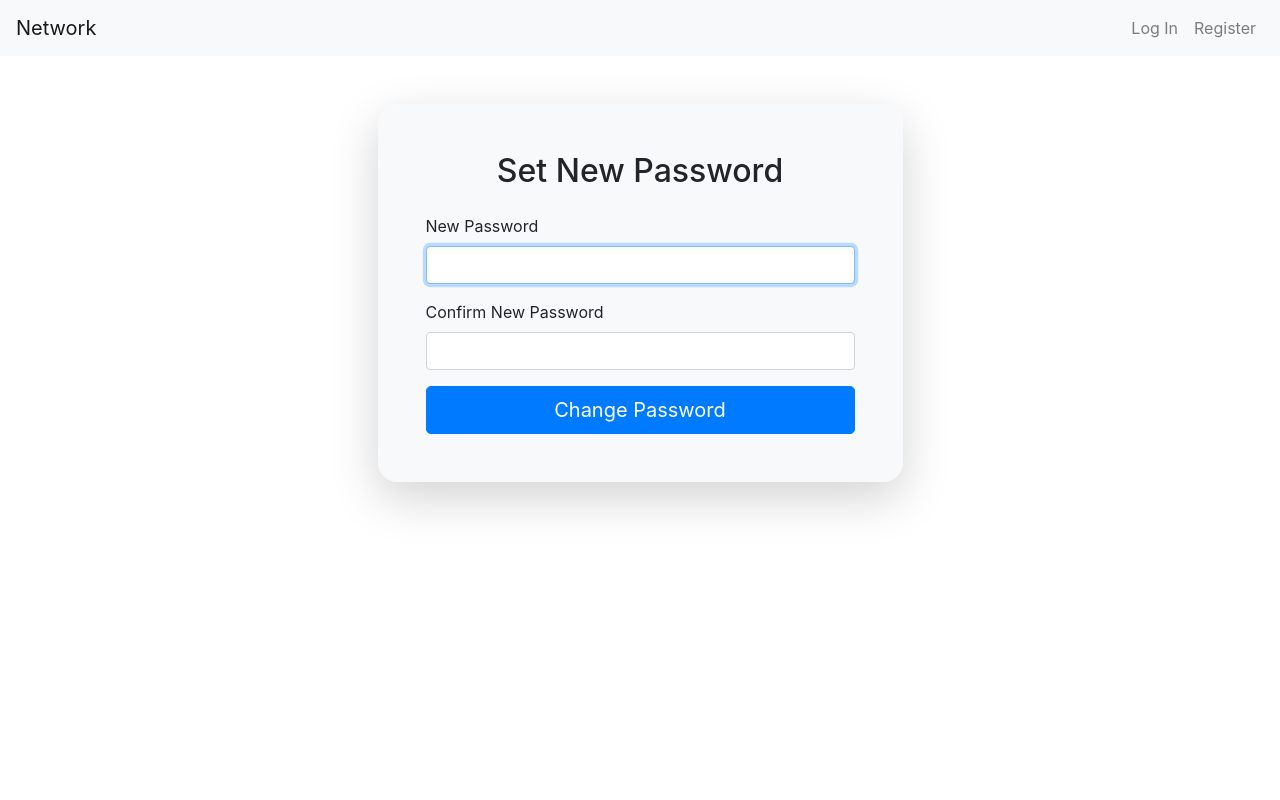
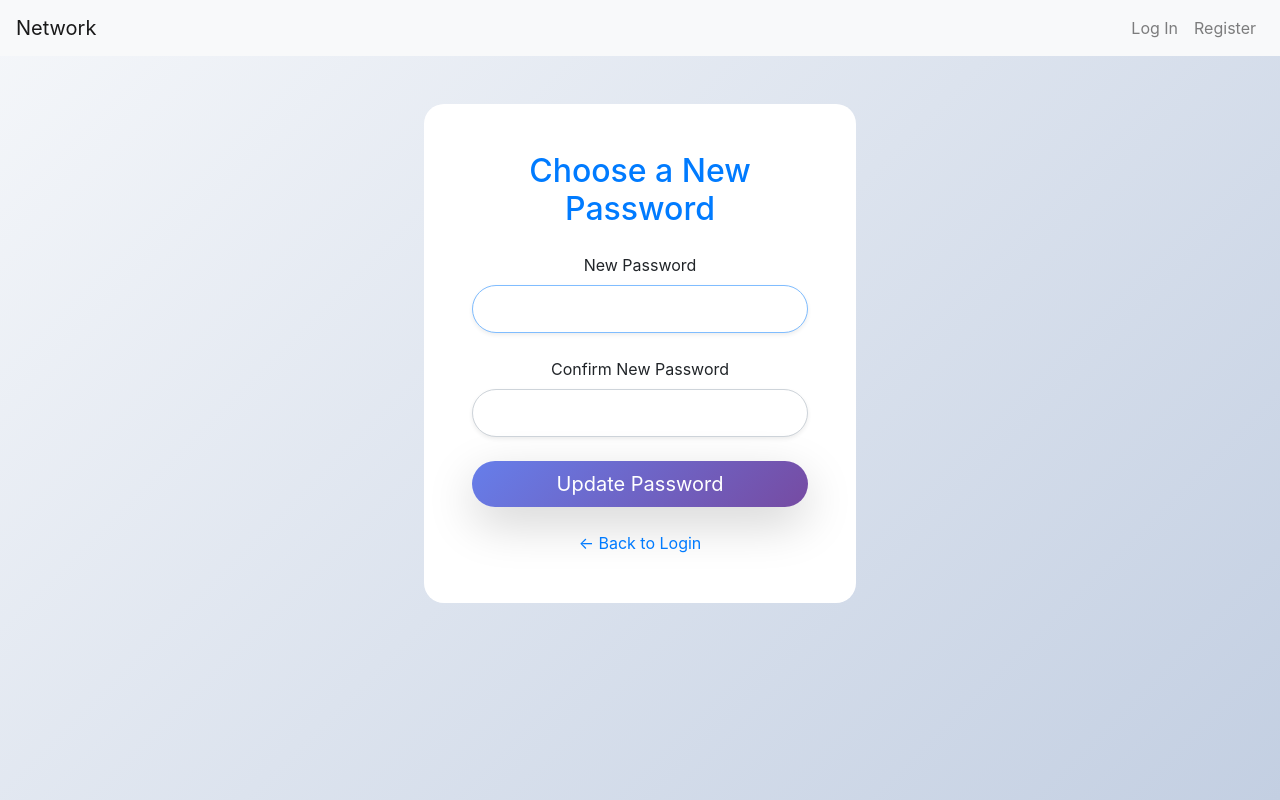
Before and after one commit to mahmudurrahman-beep/network, a Django app: page /password-reset/confirm/1/1/ in a window 1280 px wide. Run offline with Django 3.2, Linux system fonts and the light colour scheme; some libraries are stand-ins or nearby versions.

Commit message:
Update password_reset_confirm.html

```diff
--- a/network/templates/network/password_reset_confirm.html
+++ b/network/templates/network/password_reset_confirm.html
@@ -1,32 +1,78 @@
 {% extends "network/layout.html" %}
+{% load static %}
 
 {% block body %}
-<div class="container mt-5">
+<div class="container mt-5 mb-5">
     <div class="row justify-content-center">
-        <div class="col-md-6">
-            <div class="card shadow-lg border-0 rounded-4 overflow-hidden">
-                <div class="card-body p-5 bg-light">
-                    <h2 class="mb-4 text-center">Set New Password</h2>
+        <div class="col-md-6 col-lg-5">
+            <div class="card shadow-xl border-0 rounded-4 overflow-hidden bg-white/80"
+                 style="backdrop-filter: blur(12px); border: 1px solid rgba(255,255,255,0.25);">
+                <div class="card-body p-5 text-center">
+                    <h2 class="mb-4 fw-bold text-primary">Choose a New Password</h2>
 
-                    {% if message %}
-                        <div class="alert alert-danger mt-3">{{ message }}</div>
+                    {% if form.errors %}
+                        <div class="alert alert-danger shadow-sm mb-4" role="alert">
+                            {% for field in form %}
+                                {% for error in field.errors %}
+                                    {{ error|escape }}
+                                {% endfor %}
+                            {% endfor %}
+                            {% if form.non_field_errors %}
+                                {{ form.non_field_errors }}
+                            {% endif %}
+                        </div>
                     {% endif %}
 
                     <form method="post">
                         {% csrf_token %}
-                        <div class="mb-3">
-                            <label for="new_password1" class="form-label">New Password</label>
-                            <input type="password" name="new_password1" class="form-control" id="new_password1" required autofocus>
+                        <div class="mb-4">
+                            <label for="id_new_password1" class="form-label fw-medium">New Password</label>
+                            <input type="password" name="new_password1" class="form-control form-control-lg rounded-pill shadow-sm"
+                                   id="id_new_password1" required autofocus>
                         </div>
-                        <div class="mb-3">
-                            <label for="new_password2" class="form-label">Confirm New Password</label>
-                            <input type="password" name="new_password2" class="form-control" id="new_password2" required>
+                        <div class="mb-4">
+                            <label for="id_new_password2" class="form-label fw-medium">Confirm New Password</label>
+                            <input type="password" name="new_password2" class="form-control form-control-lg rounded-pill shadow-sm"
+                                   id="id_new_password2" required>
                         </div>
-                        <button type="submit" class="btn btn-primary btn-lg btn-block">Change Password</button>
+                        <button type="submit" class="btn btn-primary btn-lg w-100 rounded-pill fw-bold shadow-lg">
+                            Update Password
+                        </button>
                     </form>
+
+                    <div class="mt-4">
+                        <a href="{% url 'login' %}" class="text-primary fw-medium text-decoration-none">
+                            ← Back to Login
+                        </a>
+                    </div>
                 </div>
             </div>
         </div>
     </div>
 </div>
+
+<style>
+    body {
+        background: linear-gradient(135deg, #f5f7fa 0%, #c3cfe2 100%);
+        min-height: 100vh;
+    }
+    .card {
+        transition: all 0.3s ease;
+    }
+    .card:hover {
+        transform: translateY(-8px);
+        box-shadow: 0 25px 70px rgba(102, 126, 234, 0.25) !important;
+    }
+    .btn-primary {
+        background: linear-gradient(135deg, #667eea 0%, #764ba2 100%);
+        border: none;
+    }
+    .btn-primary:hover {
+        transform: translateY(-2px);
+        box-shadow: 0 10px 30px rgba(102, 126, 234, 0.4);
+    }
+    @media (max-width: 576px) {
+        .card-body { padding: 2.5rem 1.5rem !important; }
+    }
+</style>
 {% endblock %}
```
